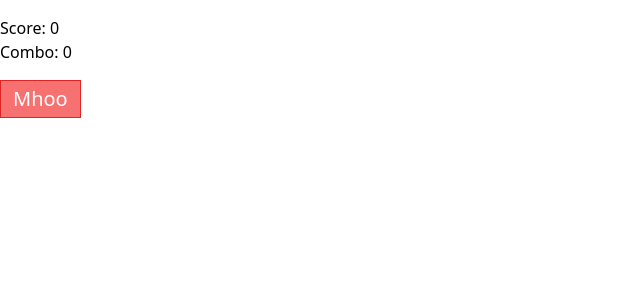
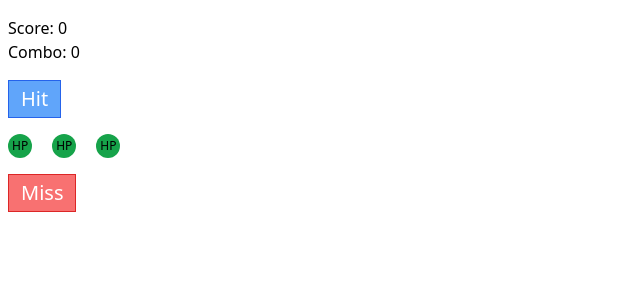
Before and after one commit to Porphol/PROJECT1-SEC-2-MhooJuum, a Vue app: page / in a window 1280 px wide. Shown: the top 300 px of the page, without its empty margins (0-640 px from the left). Built offline with nearby package versions, Linux system fonts and the light colour scheme.

Commit message:
068 - [add] Life point

```diff
--- a/src/App.vue
+++ b/src/App.vue
@@ -1,19 +1,25 @@
 <script setup>
   import { ref } from "vue";
 
+  // Game controller
+  let gameStatus = true
+
+
   // Count score
   const score = ref(0)
-  const hitObject = () => {
+  const clickObject = () => {
+    if (gameStatus) {
       // add combo
       countCombo()
       console.log("Combo: " + combo.value);
 
       // add score
-    score.value = Math.round(score.value + (1 * (1 + 0.1 * (combo.value - 1))))
+      score.value += (1 * (1 + 0.1 * (combo.value - 1)))
       console.log("Score: " + score.value);
-    console.log("Cal bonus: " + (1 * (1 + 0.1 * (combo.value - 1))));
+      console.log("Cal bonus: +" + (1 * (1 + 0.1 * (combo.value - 1))));
 
       console.log("###############");
+    }
   }
 
 
@@ -32,15 +38,63 @@
     lastClick = currentClick
   }
 
+
+  // Life point
+  const lifePoint = ref([true, true, true])
+  let indexLifePoint = lifePoint.value.length - 1
+  const clickMiss = () => {
+    if (gameStatus) {
+      lifePoint.value[indexLifePoint] = false
+      indexLifePoint -= 1
+      combo.value = 0
+
+      console.log("HP -1 -> " + lifePoint.value.filter(Boolean).length);
+      console.log("Life Point: " + lifePoint.value);
+
+      // Life point = 0
+      if(!lifePoint.value.includes(true)) gameOver()
+    }
+  }
+
+
+  // Game over
+  const gameOver = () => {
+    gameStatus = false
+
+    console.log("Game over");
+    console.log("Game status: " + gameStatus);
+  }
 </script>
 
 <template>
+  <div class="ml-2">
+    <!-- SCORE -->
+    <div>
       <div class="my-4">
-    <p>Score: <span>{{ score }}</span></p>
+        <p>Score: <span>{{ Math.round(score) }}</span></p>
         <p>Combo: <span>{{ combo }}</span></p>
       </div>
-  <div  v-on:click="hitObject" class="border border-red-600 bg-red-400 px-3 py-1 text-white text-xl inline-block">
-    <p>Mhoo</p>
+      <!-- bt Hit -->
+      <div  @click="clickObject" class="border border-blue-600 bg-blue-400 px-3 py-1 text-white text-xl inline-block">
+        <p>Hit</p>
+      </div>
+    </div>
+
+    <!-- LIFE -->
+    <div>
+      <div class="my-4">
+        <div class="flex flex-row gap-5">
+          <div v-for="hp in lifePoint">
+            <p v-if="hp" class="broder rounded-full bg-green-600 p-1 text-xs">HP</p>
+          </div>
+        </div>
+        <p v-if="!lifePoint.includes(true)" class="underline ">GAME OVER</p>
+      </div>
+      <!-- bt Miss -->
+      <div  @click="clickMiss" class="border border-red-600 bg-red-400 px-3 py-1 text-white text-xl inline-block">
+        <p>Miss</p>
+      </div>
+    </div>
   </div>
 </template>
 <style scoped>
```
Lines whose indentation alone changed are shown as unchanged.
